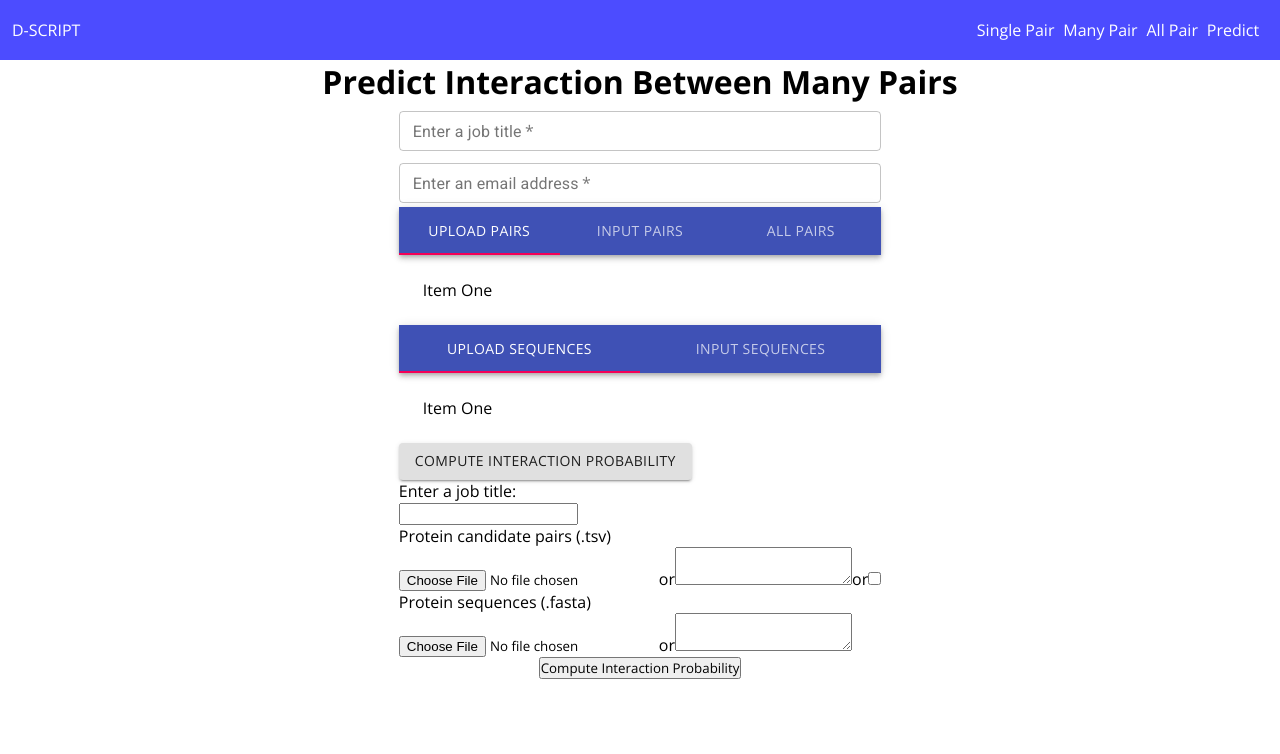
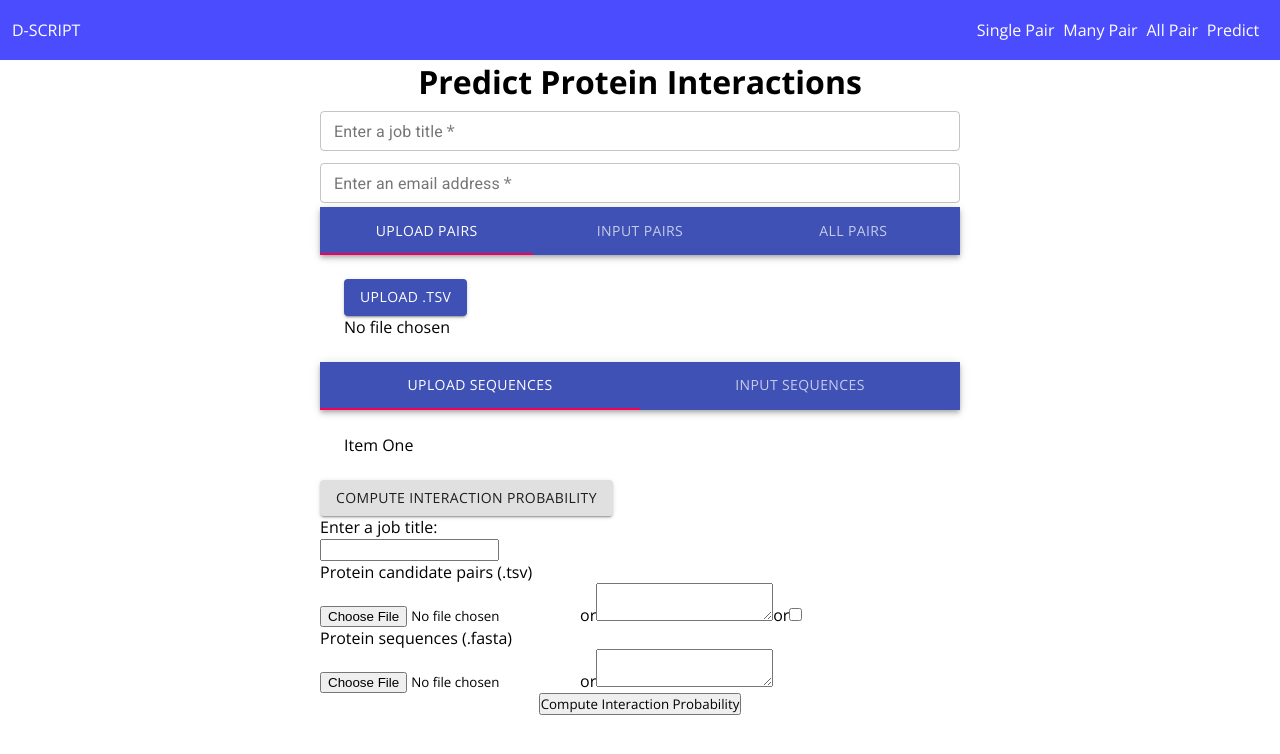
Before and after one commit to samsledje/D-SCRIPT, a React (Create React App) app in the folder web-server/frontend/: page /predict in a window 1280 px wide. Shown: the top 754 px of the page. Built offline with nearby package versions, Linux system fonts and the light colour scheme.

Commit message:
Modified pairs input

```diff
--- a/web-server/frontend/src/components/modules/PairInput.js
+++ b/web-server/frontend/src/components/modules/PairInput.js
@@ -1,12 +1,18 @@
 import React, { useState } from 'react'
-import { AppBar, Tab } from '@material-ui/core'
+import { AppBar, Tab, Button, TextField } from '@material-ui/core'
 import { TabContext, TabList, TabPanel } from '@material-ui/lab'
 
 export default function PairInput() {
     const [index, setIndex] = useState('1');
+    const [file, setFile] = useState('No file chosen')
 
     const handleIndexChange = (e, newIndex) => {
         setIndex(newIndex)
+    }
+
+    const handleFileChange = (e) => {
+        console.log(e.target.files[0])
+        setFile(e.target.files[0].name)
     }
 
     return (
@@ -18,9 +24,28 @@ export default function PairInput() {
                     <Tab label='All pairs' value='3'/>
                 </TabList>
             </AppBar>
-            <TabPanel value='1'>Item One</TabPanel>
-            <TabPanel value='2'>Item Two</TabPanel>
-            <TabPanel value='3'>Item Three</TabPanel>
+            <TabPanel value='1'>
+                <input id='upload-pairs' type="file" accept=".tsv" onChange={handleFileChange}/>
+                <label htmlFor='upload-pairs'>
+                    <Button variant="contained" color="primary" component="span">
+                        Upload .tsv
+                    </Button><br></br>
+                    {file}
+                </label>
+            </TabPanel>
+            <TabPanel value='2'>
+                <TextField
+                    multiline
+                    label='Proteins in .csv format'
+                    rows={4}
+                    fullWidth={true}
+                    variant='outlined'
+                    spellCheck='false'
+                />
+            </TabPanel>
+            <TabPanel value='3'>
+                By selecting this tab, predictions will be run across all distinct pairs of proteins whose sequences you provide below
+            </TabPanel>
         </TabContext>
     )
 }
--- a/web-server/frontend/src/components/modules/PredictInput.js
+++ b/web-server/frontend/src/components/modules/PredictInput.js
@@ -7,21 +7,21 @@ import SequenceInput from './SequenceInput'
 export default function PredictInput() {
     return (
         <div className="PredictInput-Container">
-            <h1>Predict Interaction Between Many Pairs</h1>
+            <h1>Predict Protein Interactions</h1>
             <form autoComplete="off">
                 <TextField
                     label='Enter a job title'
                     variant='outlined'
                     margin='dense'
-                    fullWidth='true'
-                    required='true'>
+                    fullWidth={true}
+                    required={true}>
                 </TextField><br></br>
                 <TextField
                     label='Enter an email address'
                     variant='outlined'
                     margin='dense'
-                    fullWidth='true'
-                    required='true'>
+                    fullWidth={true}
+                    required={true}>
                 </TextField>
                 <PairInput></PairInput>
                 <SequenceInput></SequenceInput>
--- a/web-server/frontend/src/components/modules/_PairInput.scss
+++ b/web-server/frontend/src/components/modules/_PairInput.scss
@@ -0,0 +1,3 @@
+#upload-pairs {
+    display: none;
+}
--- a/web-server/frontend/src/components/modules/_PredictInput.scss
+++ b/web-server/frontend/src/components/modules/_PredictInput.scss
@@ -2,4 +2,9 @@
     display: flex;
     flex-flow: column wrap;
     align-items: center;
+
+    form {
+        width: 50%;
+        min-width: 500px;
+    }
 }
--- a/web-server/frontend/src/styles.css
+++ b/web-server/frontend/src/styles.css
@@ -291,6 +291,15 @@
           align-items: center;
 }
 
+.PredictInput-Container form {
+  width: 50%;
+  min-width: 500px;
+}
+
+#upload-pairs {
+  display: none;
+}
+
 .NavBar-Container {
   height: 60px;
   background-color: rgba(0, 0, 255, 0.7);
```
Also changed, not shown: 1 other file (tests, documents, lock files or other folders).
